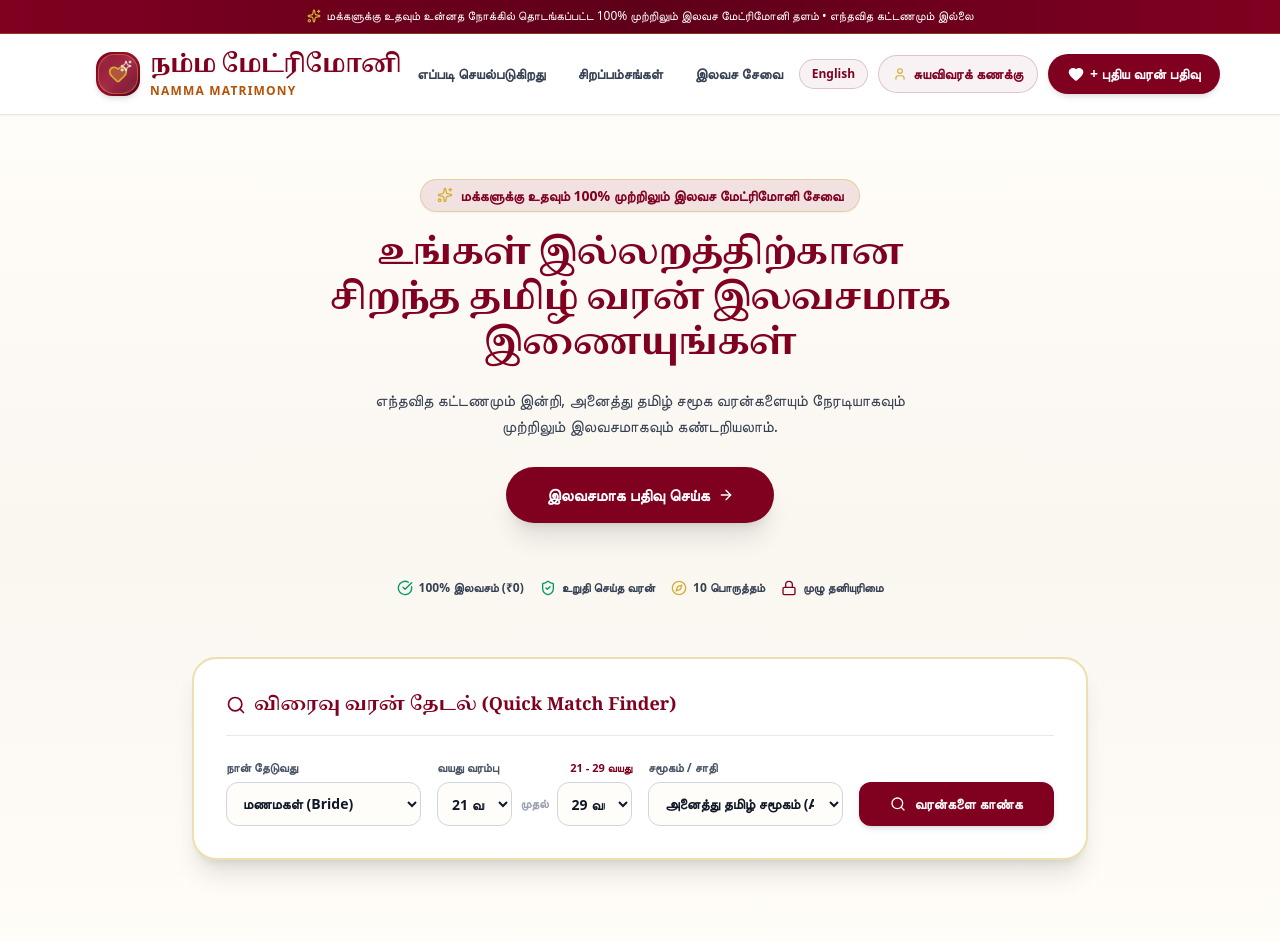
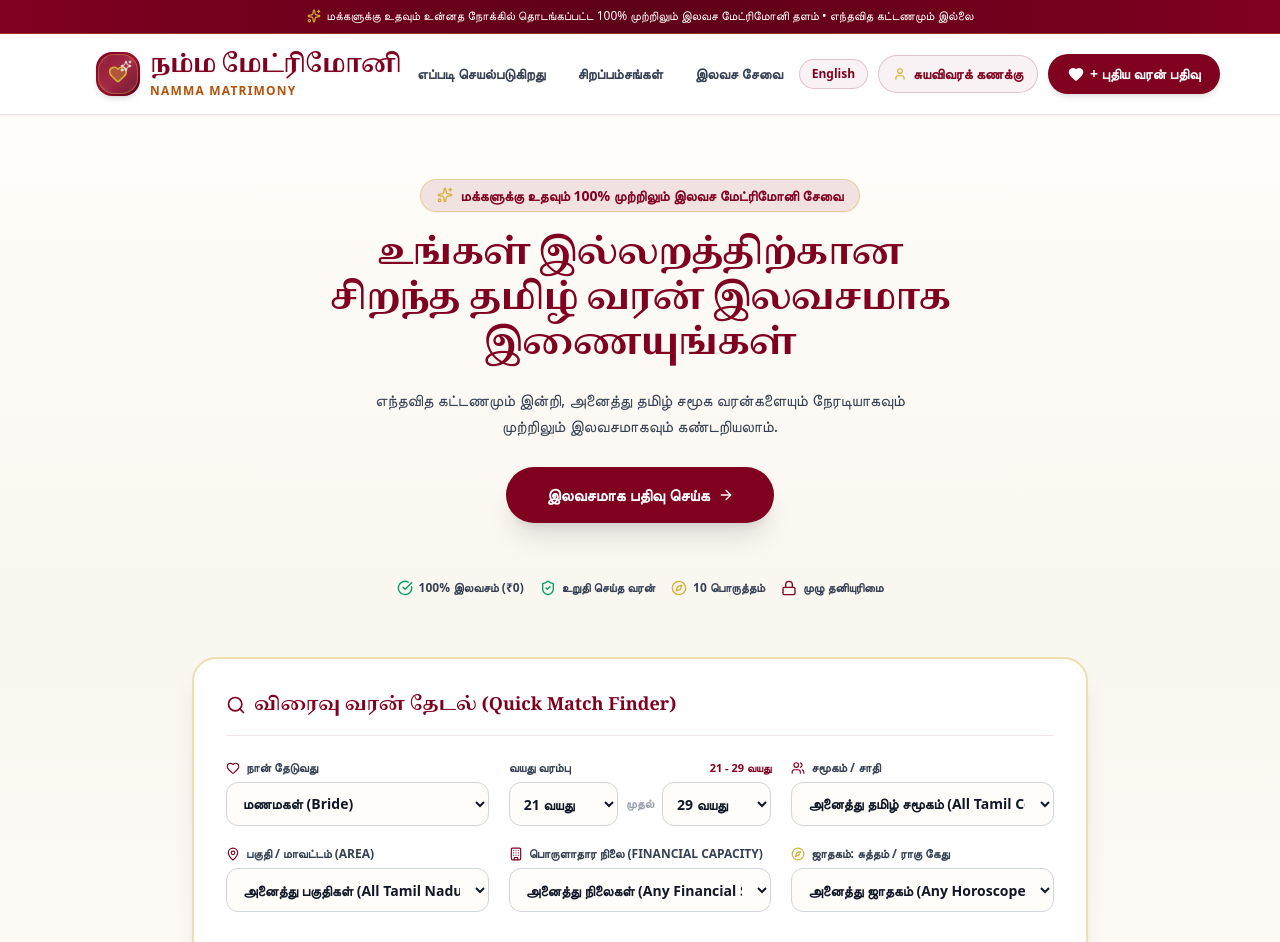
Before and after one commit to Manochithra-Subramaniam022/namma-matrimony, a Next.js app: page / in a window 1280 px wide. Shown: the top 942 px of the page. Built offline with nearby package versions, Linux system fonts and the light colour scheme.

Commit message:
feat: add Area, Financial Capacity in plans, and Sutham or Ragu Kethu filters

```diff
--- a/src/frontend/components/landing/LandingPage.tsx
+++ b/src/frontend/components/landing/LandingPage.tsx
@@ -15,7 +15,10 @@ import {
   Lock,
   CheckCircle,
   User,
+  Users,
   AlertCircle,
+  MapPin,
+  Building,
 } from 'lucide-react';
 
 const AGE_OPTIONS = Array.from({ length: 55 - 18 + 1 }, (_, i) => 18 + i);
@@ -27,6 +30,9 @@ export default function LandingPage() {
   const [ageFrom, setAgeFrom] = useState('21');
   const [ageTo, setAgeTo] = useState('29');
   const [castePreference, setCastePreference] = useState('Any');
+  const [areaPreference, setAreaPreference] = useState('Any');
+  const [financialCapacity, setFinancialCapacity] = useState('Any');
+  const [doshamPreference, setDoshamPreference] = useState('Any');
 
   const numAgeFrom = parseInt(ageFrom, 10);
   const numAgeTo = parseInt(ageTo, 10);
@@ -173,24 +179,27 @@ export default function LandingPage() {
               </h3>
             </div>
 
-            <div className="grid grid-cols-1 sm:grid-cols-2 md:grid-cols-4 gap-3 sm:gap-4">
+            <div className="grid grid-cols-1 sm:grid-cols-2 lg:grid-cols-3 gap-3.5 sm:gap-5">
+              {/* 1. Looking For */}
               <div>
-                <label className="block text-xs font-bold text-gray-600 mb-1.5">
-                  {language === 'TA' ? 'நான் தேடுவது' : 'Looking For'}
+                <label className="block text-xs font-bold text-gray-700 uppercase mb-1.5 flex items-center gap-1.5">
+                  <Heart className="w-3.5 h-3.5 text-primary shrink-0" />
+                  <span>{language === 'TA' ? 'நான் தேடுவது' : 'Looking For'}</span>
                 </label>
                 <select
                   value={lookingFor}
                   onChange={(e) => setLookingFor(e.target.value)}
-                  className="w-full h-11 px-3 rounded-xl border border-gray-300 bg-[#FFFDF9] text-gray-900 font-semibold text-xs sm:text-sm focus:border-primary focus:outline-none"
+                  className="w-full h-11 px-3 rounded-xl border border-gray-300 bg-[#FFFDF9] text-gray-900 font-semibold text-xs sm:text-sm focus:border-primary focus:outline-none transition-all"
                 >
                   <option value="BRIDE">{language === 'TA' ? 'மணமகள் (Bride)' : 'Bride'}</option>
                   <option value="GROOM">{language === 'TA' ? 'மணமகன் (Groom)' : 'Groom'}</option>
                 </select>
               </div>
 
+              {/* 2. Age Limit with Real-Time Validation */}
               <div>
                 <div className="flex items-center justify-between mb-1.5">
-                  <label className="block text-xs font-bold text-gray-600">
+                  <label className="block text-xs font-bold text-gray-700 uppercase">
                     {language === 'TA' ? 'வயது வரம்பு' : 'Age Limit'}
                   </label>
                   <span className={`text-[11px] font-bold ${isAgeInvalid ? 'text-red-600' : 'text-[#800020]'}`}>
@@ -248,14 +257,16 @@ export default function LandingPage() {
                 )}
               </div>
 
+              {/* 3. Community / Caste */}
               <div>
-                <label className="block text-xs font-bold text-gray-600 mb-1.5">
-                  {language === 'TA' ? 'சமூகம் / சாதி' : 'Community'}
+                <label className="block text-xs font-bold text-gray-700 uppercase mb-1.5 flex items-center gap-1.5">
+                  <Users className="w-3.5 h-3.5 text-primary shrink-0" />
+                  <span>{language === 'TA' ? 'சமூகம் / சாதி' : 'Community'}</span>
                 </label>
                 <select
                   value={castePreference}
                   onChange={(e) => setCastePreference(e.target.value)}
-                  className="w-full h-11 px-3 rounded-xl border border-gray-300 bg-[#FFFDF9] text-gray-900 font-semibold text-xs sm:text-sm focus:border-primary focus:outline-none"
+                  className="w-full h-11 px-3 rounded-xl border border-gray-300 bg-[#FFFDF9] text-gray-900 font-semibold text-xs sm:text-sm focus:border-primary focus:outline-none transition-all"
                 >
                   <option value="Any">{language === 'TA' ? 'அனைத்து தமிழ் சமூகம் (All Tamil Communities)' : 'All Tamil Communities (Any)'}</option>
                   <option value="Kongu Vellalar Gounder">கொங்கு வேளாளர் கவுண்டர்</option>
@@ -275,12 +286,85 @@ export default function LandingPage() {
                 </select>
               </div>
 
-              <div className="flex items-end">
+              {/* 4. Area / Location Filter */}
+              <div>
+                <label className="block text-xs font-bold text-gray-700 uppercase mb-1.5 flex items-center gap-1.5">
+                  <MapPin className="w-3.5 h-3.5 text-primary shrink-0" />
+                  <span>{language === 'TA' ? 'பகுதி / மாவட்டம் (Area)' : 'Area / District'}</span>
+                </label>
+                <select
+                  value={areaPreference}
+                  onChange={(e) => setAreaPreference(e.target.value)}
+                  className="w-full h-11 px-3 rounded-xl border border-gray-300 bg-[#FFFDF9] text-gray-900 font-semibold text-xs sm:text-sm focus:border-primary focus:outline-none transition-all"
+                >
+                  <option value="Any">{language === 'TA' ? 'அனைத்து பகுதிகள் (All Tamil Nadu / Any)' : 'All Areas / Any'}</option>
+                  <option value="Coimbatore">கோயம்புத்தூர் (Coimbatore)</option>
+                  <option value="Erode">ஈரோடு (Erode)</option>
+                  <option value="Tirupur">திருப்பூர் (Tirupur)</option>
+                  <option value="Salem">சேலம் (Salem)</option>
+                  <option value="Namakkal">நாமக்கல் (Namakkal)</option>
+                  <option value="Karur">கரூர் (Karur)</option>
+                  <option value="Dindigul">திண்டுக்கல் (Dindigul)</option>
+                  <option value="Madurai">மதுரை (Madurai)</option>
+                  <option value="Trichy">திருச்சி (Trichy)</option>
+                  <option value="Chennai">சென்னை (Chennai)</option>
+                  <option value="Dharmapuri">தர்மபுரி / கிருஷ்ணகிரி</option>
+                  <option value="Thanjavur">தஞ்சாவூர் / டெல்டா</option>
+                  <option value="Tirunelveli">திருநெல்வேலி / தென் தமிழகம்</option>
+                  <option value="Bangalore">பெங்களூர் / கர்நாடகா</option>
+                  <option value="Abroad">வெளிநாடு (NRI / Abroad)</option>
+                  <option value="Other">இதர பகுதிகள் (Other Districts)</option>
+                </select>
+              </div>
+
+              {/* 5. Financial Capacity in Plans Filter */}
+              <div>
+                <label className="block text-xs font-bold text-gray-700 uppercase mb-1.5 flex items-center gap-1.5">
+                  <Building className="w-3.5 h-3.5 text-primary shrink-0" />
+                  <span>{language === 'TA' ? 'பொருளாதார நிலை (Financial Capacity)' : 'Financial Capacity in Plans'}</span>
+                </label>
+                <select
+                  value={financialCapacity}
+                  onChange={(e) => setFinancialCapacity(e.target.value)}
+                  className="w-full h-11 px-3 rounded-xl border border-gray-300 bg-[#FFFDF9] text-gray-900 font-semibold text-xs sm:text-sm focus:border-primary focus:outline-none transition-all"
+                >
+                  <option value="Any">{language === 'TA' ? 'அனைத்து நிலைகள் (Any Financial Status)' : 'Any Financial Status / Plans'}</option>
+                  <option value="MIDDLE_CLASS">{language === 'TA' ? 'நடுத்தர குடும்பம் (Middle Class)' : 'Middle Class'}</option>
+                  <option value="UPPER_MIDDLE_CLASS">{language === 'TA' ? 'உயர் நடுத்தர குடும்பம் (Upper Middle Class)' : 'Upper Middle Class'}</option>
+                  <option value="RICH">{language === 'TA' ? 'வசதியான குடும்பம் (Rich / Well Settled)' : 'Rich / Well Settled'}</option>
+                  <option value="AFFLUENT">{language === 'TA' ? 'பெரும் செல்வந்தர் (Affluent / VIP)' : 'Affluent / VIP'}</option>
+                  <option value="ASSETS_50L_1CR">{language === 'TA' ? 'சொத்து: ரூ. 50L - 1 கோடி (Assets 50L - 1 Cr)' : 'Assets: ₹50L - ₹1 Crore'}</option>
+                  <option value="ASSETS_1CR_3CR">{language === 'TA' ? 'சொத்து: ரூ. 1 கோடி - 3 கோடி (Assets 1 - 3 Cr)' : 'Assets: ₹1 Cr - ₹3 Crores'}</option>
+                  <option value="ASSETS_3CR_PLUS">{language === 'TA' ? 'சொத்து: ரூ. 3+ கோடி (Assets 3+ Crores)' : 'Assets: ₹3+ Crores'}</option>
+                </select>
+              </div>
+
+              {/* 6. Sutham or Ragu Kethu / Dosham Filter */}
+              <div>
+                <label className="block text-xs font-bold text-gray-700 uppercase mb-1.5 flex items-center gap-1.5">
+                  <Compass className="w-3.5 h-3.5 text-[#D4AF37] shrink-0" />
+                  <span>{language === 'TA' ? 'ஜாதகம்: சுத்தம் / ராகு கேது' : 'Horoscope: Sutham / Ragu Kethu'}</span>
+                </label>
+                <select
+                  value={doshamPreference}
+                  onChange={(e) => setDoshamPreference(e.target.value)}
+                  className="w-full h-11 px-3 rounded-xl border border-gray-300 bg-[#FFFDF9] text-gray-900 font-semibold text-xs sm:text-sm focus:border-primary focus:outline-none transition-all"
+                >
+                  <option value="Any">{language === 'TA' ? 'அனைத்து ஜாதகம் (Any Horoscope)' : 'Any Horoscope'}</option>
+                  <option value="SUTHAM">{language === 'TA' ? 'சுத்த ஜாதகம் (Sutha Jathagam - தோஷமில்லை)' : 'Sutham (Clean / No Dosham)'}</option>
+                  <option value="RAGU_KETHU">{language === 'TA' ? 'ராகு - கேது தோஷம் (Ragu Kethu Dosham)' : 'Ragu Kethu Dosham'}</option>
+                  <option value="SEVVAI">{language === 'TA' ? 'செவ்வாய் தோஷம் (Sevvai Dosham)' : 'Sevvai Dosham'}</option>
+                  <option value="SEVVAI_RAGU_KETHU">{language === 'TA' ? 'செவ்வாய் & ராகு-கேது இரண்டும் (Both)' : 'Sevvai & Ragu Kethu'}</option>
+                </select>
+              </div>
+
+              {/* 7. Search Matches CTA Button */}
+              <div className="col-span-1 sm:col-span-2 lg:col-span-3 pt-2 sm:pt-3">
                 {isAgeInvalid ? (
                   <button
                     type="button"
                     disabled
-                    className="w-full h-11 bg-gray-200 text-gray-400 rounded-xl font-bold text-xs sm:text-sm flex items-center justify-center gap-2 cursor-not-allowed border border-gray-300 select-none transition-all"
+                    className="w-full h-12 bg-gray-200 text-gray-400 rounded-xl sm:rounded-2xl font-extrabold text-sm sm:text-base flex items-center justify-center gap-2 cursor-not-allowed border border-gray-300 select-none transition-all"
                     title={
                       language === 'TA'
                         ? 'அதிகபட்ச வயது குறைந்தபட்ச வயதை விட அதிகமாக இருக்க வேண்டும்'
@@ -288,15 +372,16 @@ export default function LandingPage() {
                     }
                   >
                     <Search className="w-4 h-4 text-gray-400" />
-                    <span>{language === 'TA' ? 'வரன்களை காண்க' : 'Search Matches'}</span>
+                    <span>{language === 'TA' ? 'பொருத்தமான வரன்களைக் காண்க' : 'Search Matching Profiles'}</span>
                   </button>
                 ) : (
                   <Link
-                    href={`/register?lookingFor=${lookingFor}&minAge=${ageFrom}&maxAge=${ageTo}&caste=${encodeURIComponent(castePreference)}`}
-                    className="w-full h-11 bg-primary hover:bg-primary-light text-white rounded-xl font-bold text-xs sm:text-sm flex items-center justify-center gap-2 shadow-md hover:shadow-lg transition-all hover:scale-[1.01] cursor-pointer"
+                    href={`/register?lookingFor=${lookingFor}&minAge=${ageFrom}&maxAge=${ageTo}&caste=${encodeURIComponent(castePreference)}&area=${encodeURIComponent(areaPreference)}&financial=${encodeURIComponent(financialCapacity)}&dosham=${encodeURIComponent(doshamPreference)}`}
+                    className="w-full h-12 bg-primary hover:bg-primary-light text-white rounded-xl sm:rounded-2xl font-extrabold text-sm sm:text-base flex items-center justify-center gap-2 shadow-lg hover:shadow-xl transition-all hover:scale-[1.01] cursor-pointer"
                   >
-                    <Search className="w-4 h-4" />
-                    <span>{language === 'TA' ? 'வரன்களை காண்க' : 'Search Matches'}</span>
+                    <Search className="w-4 h-4 text-[#D4AF37]" />
+                    <span>{language === 'TA' ? 'பொருத்தமான வரன்களைக் காண்க' : 'Find Matching Profiles'}</span>
+                    <ArrowRight className="w-4 h-4 text-white" />
                   </Link>
                 )}
               </div>
```
Also changed, not shown: src/frontend/components/profile-wizard/ProfileWizard.tsx (+16 -0 lines).
